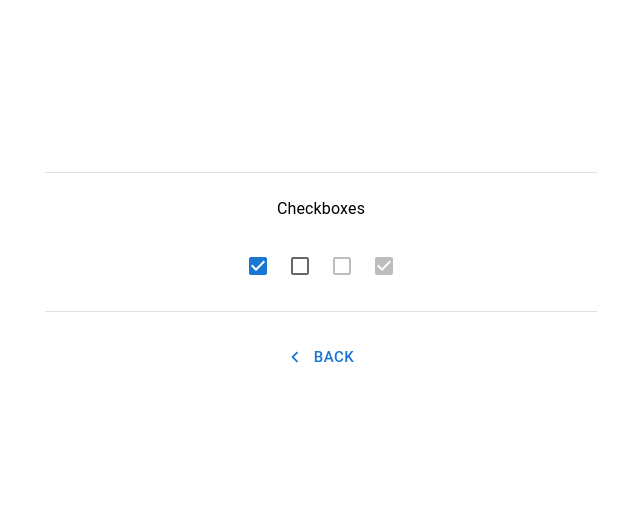
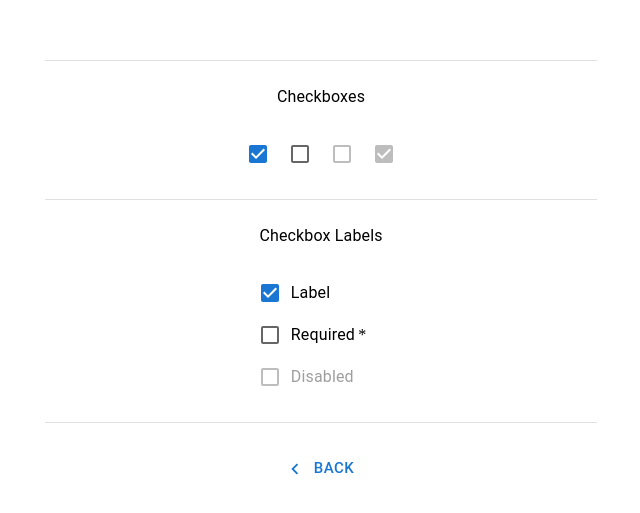
Before and after one commit to watcharakornton/mui_tutorials, a React (Vite) app: page /checkbox in a window 1280 px wide. Shown: the part 133-646 px from the top of the page, without its empty margins (319-959 px from the left). Built offline with nearby package versions, Linux system fonts and the light colour scheme.

Commit message:
Add CheckboxLabels into Checkbox Component

```diff
--- a/src/inputs/CheckboxComponent.jsx
+++ b/src/inputs/CheckboxComponent.jsx
@@ -1,10 +1,25 @@
 import * as React from 'react';
 import {
     Checkbox,
-    Typography
+    Typography,
+    FormGroup,
+    FormControlLabel
 } from '@mui/material';
 
 const label = { inputProps: { 'aria-label': 'Checkbox demo' } };
+
+export const CheckboxLabels = () => {
+    return (
+        <>
+            <Typography variant='body1'>Checkbox Labels</Typography>
+            <FormGroup>
+                <FormControlLabel control={<Checkbox defaultChecked />} label="Label" />
+                <FormControlLabel required control={<Checkbox />} label="Required" />
+                <FormControlLabel disabled control={<Checkbox />} label="Disabled" />
+            </FormGroup>
+        </>
+    )
+}
 
 export const Checkboxes = () => {
     return (
--- a/src/pages/CheckboxPage.jsx
+++ b/src/pages/CheckboxPage.jsx
@@ -4,6 +4,7 @@ import ChevronLeftIcon from '@mui/icons-material/ChevronLeft';
 
 import {
     Checkboxes,
+    CheckboxLabels
 } from "../inputs/CheckboxComponent";
 
 const AutoCompletePage = () => {
@@ -18,6 +19,8 @@ const AutoCompletePage = () => {
                 <Divider sx={{ width: "100%" }} />
                 <Checkboxes />
                 <Divider sx={{ width: "100%" }} />
+                <CheckboxLabels />
+                <Divider sx={{ width: "100%" }} />
                 <Button size='large' startIcon={<ChevronLeftIcon />} href="/">Back</Button>
             </Stack>
         </Container>
```
